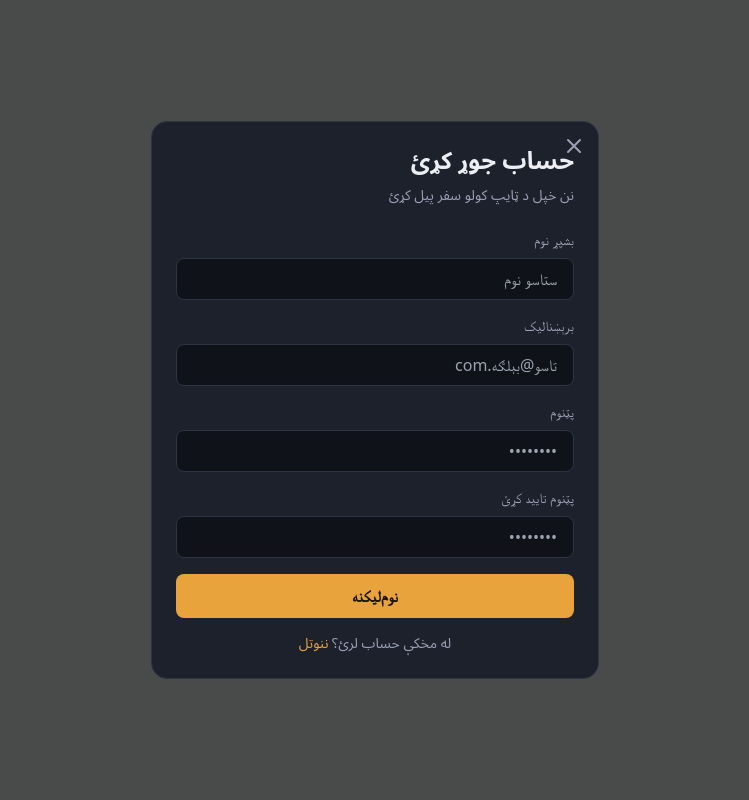
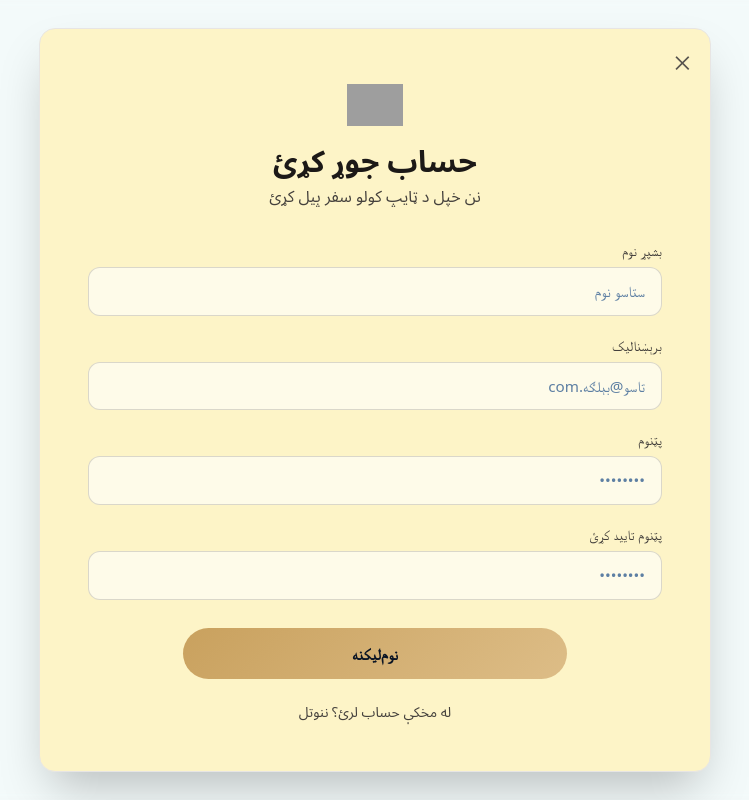
Before and after one commit to FazlahmadHotaki/Typeing-Project, a React (Vite) app: page /signup in a window 1280 px wide. Shown: the whole page, without its empty margins (265-1014 px from the left). Built offline with nearby package versions, Linux system fonts and the light colour scheme; grey boxes are pictures that could not be loaded.

Commit message:
jfaslkdjkl

```diff
--- a/src/components/HowItWorks.jsx
+++ b/src/components/HowItWorks.jsx
@@ -7,7 +7,7 @@ const HowItWorks = () => {
       <div className="max-w-2xl mb-14">
         <p className="font-mono text-gold text-xs tracking-[0.25em] uppercase mb-3" data-i18n="how.eyebrow">The learning path</p>
         <h2 className="font-display font-semibold text-3xl sm:text-4xl mb-4" data-i18n="how.title">Four rows, one keyboard, at your pace.</h2>
-        <p className="text-slateink leading-relaxed" data-i18n="how.subtitle">Lessons follow the natural shape of the keyboard itself — you master one row before moving to the next, in whichever language you choose.</p>
+        <p className="text-black leading-relaxed" data-i18n="how.subtitle">Lessons follow the natural shape of the keyboard itself — you master one row before moving to the next, in whichever language you choose.</p>
       </div>
       <div className="grid md:grid-cols-4 gap-5">
         <div className="rounded-2xl bg-night3 border border-gray-600/5 p-6 hover:border-gold/40 transition">
--- a/src/components/KeyTrackDashboard.jsx
+++ b/src/components/KeyTrackDashboard.jsx
@@ -1298,7 +1298,7 @@ export default function KeyTrackDashboard({
   // ====================================================
   return (
     <div
-      className="min-h-screen bg-gradient-to-br from-blue-50 via-white to-purple-50 p-3 sm:p-6 lg:p-8"
+      className="min-h-screen bg-[#fdf4c7] p-3 sm:p-6 lg:p-8"
       dir={
         isRtl
           ? "rtl"
--- a/src/components/Login.jsx
+++ b/src/components/Login.jsx
@@ -48,14 +48,15 @@ const translations = {
   },
 };
 
-const Login = ({ onClose, onSwitchToSignup, setUser,showGetStarted }) => {
+const Login = ({ onClose, onSwitchToSignup, setUser, showGetStarted }) => {
   const { lang } = useLanguage();
-  const navigate =useNavigate();
-  // ADD THIS after other useState declarations:
+  const navigate = useNavigate();
+
   const [giveInformationToLogin, setGiveInformationToLogin] = useState(false);
   const [email, setEmail] = useState("");
   const [password, setPassword] = useState("");
   const [rememberMe, setRememberMe] = useState(false);
+
   const updateLanguage = (language) => {
     const currentLanguage = translations[language];
 
@@ -86,10 +87,6 @@ const [giveInformationToLogin, setGiveInformationToLogin] = useState(false);
     updateLanguage(lang);
   }, [lang]);
 
-
-
-
-
   const handleSubmit = async (e) => {
     e.preventDefault();
 
@@ -114,7 +111,6 @@ const [giveInformationToLogin, setGiveInformationToLogin] = useState(false);
             data.message ||
             "Invalid email or password!"
         );
-
         return;
       }
 
@@ -147,7 +143,6 @@ const [giveInformationToLogin, setGiveInformationToLogin] = useState(false);
 
       // Close login window
       onClose();
-
     } catch (error) {
       console.error("Login error:", error);
 
@@ -156,15 +151,18 @@ const [giveInformationToLogin, setGiveInformationToLogin] = useState(false);
       );
     }
   };
+
   return (
-    <div className="fixed inset-0 z-50 flex items-center justify-center  text-white backdrop-blur-sm">
+    <div className="fixed inset-0 z-50 flex items-center justify-center text-stone-900 backdrop-blur-sm">
 
-      <div className="relative mx-4 w-full max-w-md rounded-2xl border border-white/10 bg-night3 p-8 shadow-2xl">
+      <div className="relative mx-4 w-full max-w-md rounded-2xl border border-stone-200 bg-[#fdf4c7] p-8 shadow-2xl">
 
         {/* Close Button */}
         <button
-          onClick={()=> {navigate('/')}}
-          className="absolute right-4 top-4 text-slateink transition hover:text-cloudwhite"
+          onClick={() => {
+            navigate("/");
+          }}
+          className="absolute right-4 top-4 text-stone-600 transition hover:text-stone-900"
         >
           ✕
         </button>
@@ -179,16 +177,15 @@ const [giveInformationToLogin, setGiveInformationToLogin] = useState(false);
             />
           </div>
 
-
           <h2
-            className="mt-3 font-display text-2xl font-bold"
+            className="mt-3 font-display text-2xl font-bold text-stone-900"
             data-i18n="login.title"
           >
             Welcome Back
           </h2>
 
           <p
-            className="mt-1 text-sm text-slateink"
+            className="mt-1 text-sm text-stone-700"
             data-i18n="login.subtitle"
           >
             Sign in to continue your typing journey
@@ -203,7 +200,7 @@ const [giveInformationToLogin, setGiveInformationToLogin] = useState(false);
           <div>
 
             <label
-              className="mb-1.5 block text-sm font-medium text-slateink"
+              className="mb-1.5 block text-sm font-medium text-stone-700"
               data-i18n="login.email"
             >
               Email Address
@@ -225,7 +222,7 @@ const [giveInformationToLogin, setGiveInformationToLogin] = useState(false);
           <div>
 
             <label
-              className="mb-1.5 block text-sm font-medium text-slateink"
+              className="mb-1.5 block text-sm font-medium text-stone-700"
               data-i18n="login.password"
             >
               Password
@@ -246,13 +243,13 @@ const [giveInformationToLogin, setGiveInformationToLogin] = useState(false);
           {/* Remember Me + Forgot Password */}
           <div className="flex items-center justify-between">
 
-            <label className="flex items-center gap-2 text-sm text-slateink">
+            <label className="flex items-center gap-2 text-sm text-stone-700">
 
               <input
                 type="checkbox"
                 checked={rememberMe}
                 onChange={(e) => setRememberMe(e.target.checked)}
-                className="rounded border-white/10 bg-white/5 text-gold"
+                className="rounded border-stone-300 bg-white text-gold"
               />
 
               <span data-i18n="login.rememberMe">
@@ -275,18 +272,20 @@ const [giveInformationToLogin, setGiveInformationToLogin] = useState(false);
           <button
             type="submit"
             className="contact-submit"
-            data-i18n="login.signIn" >
+            data-i18n="login.signIn"
+          >
             Sign In
           </button>
 
-         <div className="text-center items-center justify-cneter">
+          <div className="text-center items-center justify-center">
             <GoogleLogin
               onSuccess={(credentialResponse) => {
                 console.log("Google login successful:", credentialResponse);
 
                 // Save Google credential temporarily
                 localStorage.setItem(
-      "googleCredential",credentialResponse.credential
+                  "googleCredential",
+                  credentialResponse.credential
                 );
 
                 // Get Google user information
@@ -326,7 +325,7 @@ setUser(googleUser.name);
         </form>
 
         {/* Sign Up */}
-        <p className="mt-6 text-center text-sm text-slateink">
+        <p className="mt-6 text-center text-sm text-stone-700">
 
           <span data-i18n="login.noAccount">
             Don't have an account?
@@ -335,7 +334,9 @@ setUser(googleUser.name);
           {" "}
 
           <button
-            onClick={()=> { navigate('/signup')}}
+            onClick={() => {
+              navigate("/signup");
+            }}
             className="font-medium text-gold hover:underline"
             data-i18n="login.signUp"
           >
--- a/src/components/Signup.jsx
+++ b/src/components/Signup.jsx
@@ -4,15 +4,14 @@ import { useLanguage } from '../context/LanguageContext';
 import translations from '../data/translations';
 import { useNavigate } from 'react-router-dom';
 
-export default function Signup({formData, setFormData,setFindingTure}) {
+export default function Signup({ formData, setFormData, setFindingTure }) {
   const navigate = useNavigate();
-const { lang } = useLanguage();  // Translation function
+  const { lang } = useLanguage();
   const t = (key) => {
     return translations[lang]?.[key] || key;
   };
 
   const isRTL = lang === "ps" || lang === "da";
-
 
   const [errors, setErrors] = useState({});
 
@@ -49,7 +48,6 @@ const handleSubmit = async (e) => {
     }
 
     try {
-    // Send signup information to Node.js
       const response = await fetch("http://localhost:5000/api/signup", {
         method: "POST",
         headers: {
@@ -64,13 +62,11 @@ const handleSubmit = async (e) => {
 
       const data = await response.json();
 
-    // Server returned an error
       if (!response.ok) {
         alert(data.message);
         return;
       }
 
-    // Account successfully created
       alert(data.message);
 
       const userData = {
@@ -82,9 +78,7 @@ const handleSubmit = async (e) => {
       localStorage.setItem("formData", JSON.stringify(userData));
       localStorage.setItem("usersing", formData.name);
 
-    // Go to dashboard
       navigate("/dashboard");
-
     } catch (error) {
       console.error("Signup error:", error);
 
@@ -94,36 +88,62 @@ const handleSubmit = async (e) => {
     }
   };
 
-  // Determine text direction based on language
+  return (
+    <div className="fixed inset-0 z-50 flex items-center justify-center overflow-y-auto text-stone-900 backdrop-blur-sm p-4 sm:p-6">
 
-  return (
-    <div className="fixed inset-0 bg-black/70 backdrop-blur-sm flex items-center justify-center z-50 p-4">
       <div
-        className="bg-[#1D212C] border border-[#2E3444] rounded-2xl w-full max-w-md p-6 relative animate-fadeIn"
+        className="relative my-auto w-full max-w-md rounded-2xl border border-stone-200 bg-[#fdf4c7] p-6 shadow-2xl sm:p-8 lg:max-w-2xl lg:p-12"
         dir={isRTL ? 'rtl' : 'ltr'}
       >
-        {/* Close button */}
+
+        {/* Close Button */}
         <button
-          onClick={()=> {navigate('/')}}
-          className="absolute top-3 right-3 text-[#9AA1B4] hover:text-[#ECEEF3] transition-colors"
+          onClick={() => { navigate('/') }}
+          className="absolute right-4 top-4 text-lg text-stone-600 transition hover:text-stone-900 lg:right-5 lg:top-5 lg:text-xl"
         >
-          <svg className="w-6 h-6" fill="none" stroke="currentColor" viewBox="0 0 24 24">
-            <path strokeLinecap="round" strokeLinejoin="round" strokeWidth={2} d="M6 18L18 6M6 6l12 12" />
-          </svg>
+          ✕
         </button>
 
-        <h2 className="text-2xl font-bold text-[#ECEEF3] mb-2" data-i18n="signup.title">
+        {/* Header */}
+        <div className="mb-6 text-center sm:mb-8">
+
+          <div className="inline-flex h-12 w-12 items-center justify-center rounded-lg bg-gold lg:h-14 lg:w-14">
+            <img
+              src="https://img.icons8.com/?size=100&id=Mvoe3CJ3xK2P&format=png&color=000000"
+              alt="logo"
+            />
+          </div>
+
+          <h2
+            className="mt-3 font-display text-2xl font-bold text-stone-900 lg:text-3xl"
+            data-i18n="signup.title"
+          >
             {t('signup.title')}
           </h2>
-        <p className="text-[#9AA1B4] text-sm mb-6" data-i18n="signup.subtitle">
+
+          <p
+            className="mt-1 text-sm text-stone-700 lg:text-base"
+            data-i18n="signup.subtitle"
+          >
             {t('signup.subtitle')}
           </p>
 
-        <form onSubmit={handleSubmit} className="space-y-4">
+        </div>
+
+        <form onSubmit={handleSubmit} className="space-y-5">
+
+          {/* On PC: name + email side by side */}
+          <div className="grid grid-cols-1 gap-5 lg:grid-cols-2">
+
+            {/* Full Name */}
             <div>
-            <label className="block text-[#9AA1B4] text-sm mb-2" data-i18n="signup.fullName">
+              <label
+                className="mb-1.5 block text-sm font-medium text-stone-700"
+                data-i18n="signup.fullName"
+              >
                 {t('signup.fullName')}
               </label>
+
               <input
                 type="text"
                 name="name"
@@ -131,77 +151,121 @@ const handleSubmit = async (e) => {
                 data-i18n-placeholder="signup.namePlaceholder"
                 value={formData.name}
                 onChange={handleChange}
-              className={`w-full bg-[#0f1218] border ${errors.name ? 'border-red-500' : 'border-[#2E3444]'} rounded-lg px-4 py-2 text-[#ECEEF3] focus:outline-none focus:border-[#E8A33D] transition-colors`}
+                className={`contact-input ${errors.name ? 'border-red-500' : ''}`}
               />
-            {errors.name && <p className="text-red-500 text-xs mt-1">{errors.name}</p>}
+
+              {errors.name && (
+                <p className="text-red-500 text-xs mt-1">{errors.name}</p>
+              )}
             </div>
 
+            {/* Email */}
             <div>
-            <label className="block text-[#9AA1B4] text-sm mb-2" data-i18n="signup.email">
+              <label
+                className="mb-1.5 block text-sm font-medium text-stone-700"
+                data-i18n="signup.email"
+              >
                 {t('signup.email')}
               </label>
+
               <input
                 type="email"
                 name="email"
                 value={formData.email}
                 onChange={handleChange}
-              className={`w-full bg-[#0f1218] border ${errors.email ? 'border-red-500' : 'border-[#2E3444]'} rounded-lg px-4 py-2 text-[#ECEEF3] focus:outline-none focus:border-[#E8A33D] transition-colors`}
+                className={`contact-input ${errors.email ? 'border-red-500' : ''}`}
                 placeholder={t('signup.emailPlaceholder')}
                 data-i18n-placeholder="signup.emailPlaceholder"
               />
-            {errors.email && <p className="text-red-500 text-xs mt-1">{errors.email}</p>}
+
+              {errors.email && (
+                <p className="text-red-500 text-xs mt-1">{errors.email}</p>
+              )}
             </div>
 
+          </div>
+
+          {/* On PC: password + confirm side by side */}
+          <div className="grid grid-cols-1 gap-5 lg:grid-cols-2">
+
+            {/* Password */}
             <div>
-            <label className="block text-[#9AA1B4] text-sm mb-2" data-i18n="signup.password">
+              <label
+                className="mb-1.5 block text-sm font-medium text-stone-700"
+                data-i18n="signup.password"
+              >
                 {t('signup.password')}
               </label>
+
               <input
                 type="password"
                 name="password"
                 value={formData.password}
                 onChange={handleChange}
-              className={`w-full bg-[#0f1218] border ${errors.password ? 'border-red-500' : 'border-[#2E3444]'} rounded-lg px-4 py-2 text-[#ECEEF3] focus:outline-none focus:border-[#E8A33D] transition-colors`}
+                className={`contact-input ${errors.password ? 'border-red-500' : ''}`}
                 placeholder={t('signup.passwordPlaceholder')}
               />
-            {errors.password && <p className="text-red-500 text-xs mt-1">{errors.password}</p>}
+
+              {errors.password && (
+                <p className="text-red-500 text-xs mt-1">{errors.password}</p>
+              )}
             </div>
 
+            {/* Confirm Password */}
             <div>
-            <label className="block text-[#9AA1B4] text-sm mb-2" data-i18n="signup.confirmPassword">
+              <label
+                className="mb-1.5 block text-sm font-medium text-stone-700"
+                data-i18n="signup.confirmPassword"
+              >
                 {t('signup.confirmPassword')}
               </label>
+
               <input
                 type="password"
                 name="confirmPassword"
                 value={formData.confirmPassword}
                 onChange={handleChange}
-              className={`w-full bg-[#0f1218] border ${errors.confirmPassword ? 'border-red-500' : 'border-[#2E3444]'} rounded-lg px-4 py-2 text-[#ECEEF3] focus:outline-none focus:border-[#E8A33D] transition-colors`}
+                className={`contact-input ${errors.confirmPassword ? 'border-red-500' : ''}`}
                 placeholder={t('signup.confirmPasswordPlaceholder')}
               />
-            {errors.confirmPassword && <p className="text-red-500 text-xs mt-1">{errors.confirmPassword}</p>}
+
+              {errors.confirmPassword && (
+                <p className="text-red-500 text-xs mt-1">{errors.confirmPassword}</p>
+              )}
             </div>
 
+          </div>
+
+          {/* Submit — max-width on PC so button isn't huge */}
+          <div className="lg:mx-auto lg:max-w-sm lg:pt-2">
             <button
               type="submit"
-            className="w-full bg-[#E8A33D] text-[#1a1508] font-bold py-2.5 rounded-lg hover:bg-[#C9832A] transition-colors"
+              className="contact-submit w-full"
               data-i18n="signup.submitButton"
             >
               {t('signup.submitButton')}
             </button>
+          </div>
+
         </form>
 
-        <p className="text-[#9AA1B4] text-sm text-center mt-4">
-          <span data-i18n="signup.alreadyHaveAccount">{t('signup.alreadyHaveAccount')}</span>{' '}
+        {/* Login link */}
+        <p className="mt-6 text-center text-sm text-stone-700">
+          <span data-i18n="signup.alreadyHaveAccount">
+            {t('signup.alreadyHaveAccount')}
+          </span>{' '}
+
           <button
-            onClick={()=> navigate('/login')}
-            className="text-[#E8A33D] hover:underline font-medium"
+            onClick={() => navigate('/login')}
+            className="font-medium text-gold hover:underline"
             data-i18n="signup.loginLink"
           >
             {t('signup.loginLink')}
           </button>
         </p>
+
       </div>
+
     </div>
   );
 }
```
Lines whose indentation alone changed are shown as unchanged.
